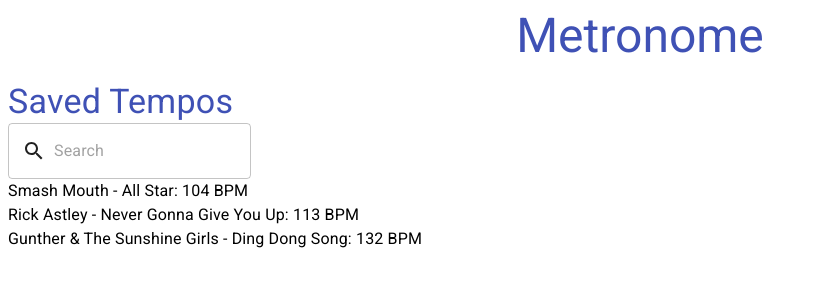
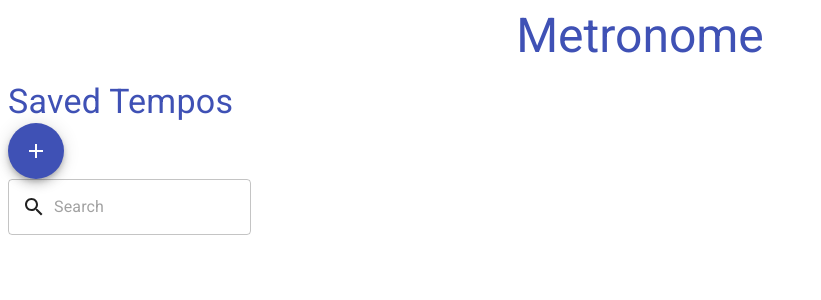
Before and after one commit to GarthCalkwood/metronome, a React (Create React App) app: page / in a window 1280 px wide. Shown: the top 300 px of the page, without its empty margins (0-821 px from the left). Built offline with nearby package versions, Linux system fonts and the light colour scheme.

Commit message:
Add save feature

```diff
--- a/src/App.js
+++ b/src/App.js
@@ -1,25 +1,37 @@
 import { useState } from 'react'
 import Search from './components/Search'
+import NewTempoForm from './components/NewTempoForm'
 import { Typography } from '@material-ui/core'
 
 const App = () => {
-  const [tempos, settempos] = useState([
-    {
-      name: "Smash Mouth - All Star",
-      tempo: 104
-    },
-    {
-      name: "Rick Astley - Never Gonna Give You Up",
-      tempo: 113
-    },
-    {
-      name: "Gunther & The Sunshine Girls - Ding Dong Song",
-      tempo: 132
-    }
-  ])
+  const [tempos, setTempos] = useState([])
   const [search, setSearch] = useState('')
+  const [newTempoFormOpen, setNewTempoFormOpen] = useState(false)
+  const [newTempo, setNewTempo] = useState(120)
+  const [newTempoName, setNewTempoName] = useState('')
 
   const handleSearch = event => setSearch(event.target.value)
+  const handleClick = () => setNewTempoFormOpen(true)
+  const handleClose = () => {
+    setNewTempoFormOpen(false)
+    setNewTempo(120)
+    setNewTempoName('')
+  }
+  const handleNewTempoName = event => setNewTempoName(event.target.value)
+  const handleNewTempoSlider = (event, newValue) => {
+    setNewTempo(newValue)
+  }
+  const handleNewTempoInput = (event) => {
+    setNewTempo(event.target.value)
+  }
+  const AddTempo = (event) => {
+    const newTempoObject = {
+      name: newTempoName,
+      tempo: newTempo,
+    }
+    setTempos(tempos.concat(newTempoObject))
+    handleClose()
+  }
 
   const filteredTempos = tempos.filter(
     tempo => tempo.name.toLowerCase().includes(search.toLowerCase())
@@ -35,14 +47,26 @@
       >
         Metronome
       </Typography>
-      <div>
       <Typography
         variant='h4'
         color='primary'
       >
         Saved Tempos
       </Typography>
+      <NewTempoForm
+        open={newTempoFormOpen}
+        onClick={handleClick}
+        onClose={handleClose}
+        value={newTempoName}
+        onChange={handleNewTempoName}
+        sliderValue={newTempo}
+        onSliderChange={handleNewTempoSlider}
+        onInputChange={handleNewTempoInput}
+        onSubmit={AddTempo}
+      />
       <Search value={search} onChange={handleSearch}/>
+
+      {/* TODO: Refactor this into its own component */}
       {filteredTempos.map(tempo =>
         <Typography
           variant='body1'
@@ -50,7 +74,7 @@
           {tempo.name}: {tempo.tempo} BPM
         </Typography>
       )}
-      </div>
+
     </div>
   );
 }
--- /dev/null
+++ b/src/components/NewTempoForm.js
@@ -0,0 +1,61 @@
+import React from 'react'
+import AddIcon from '@material-ui/icons/Add';
+import Fab from '@material-ui/core/Fab'
+import Button from '@material-ui/core/Button'
+import Dialog from '@material-ui/core/Dialog'
+import DialogTitle from '@material-ui/core/DialogTitle'
+import DialogContent from '@material-ui/core/DialogContent'
+import DialogActions from '@material-ui/core/DialogActions'
+import TextField from '@material-ui/core/TextField'
+import Slider from '@material-ui/core/Slider'
+import Typography from '@material-ui/core/Typography'
+import Grid from '@material-ui/core/Grid'
+import Input from '@material-ui/core/Input'
+
+const NewTempoForm = ({ open, onClick, onClose, value, onChange, sliderValue, onSliderChange, onInputChange, onSubmit }) => {
+  return (
+    <div>
+      <Fab
+        color="primary"
+        onClick={onClick}
+      >
+        <AddIcon />
+      </Fab>
+      <Dialog open={open} onClose={onClose}>
+        <DialogTitle>Add New Tempo</DialogTitle>
+        <DialogContent>
+          <TextField
+            value={value}
+            onChange={onChange}
+            placeholder="Name"
+          />
+          <Grid container spacing={2}>
+            <Grid item xs>
+              <Slider
+                max={300}
+                value={sliderValue}
+                onChange={onSliderChange}
+              />
+            </Grid>
+            <Grid item xs>
+              <Input
+                value={sliderValue}
+                onChange={onInputChange}
+              />
+            </Grid>
+            <Grid item>
+              <Typography>BPM</Typography>
+            </Grid>
+          </Grid>
+        </DialogContent>
+        <DialogActions>
+          <Button onClick={onClose}>Close</Button>
+          <Button onClick={onSubmit}>Add</Button>
+        </DialogActions>
+      </Dialog>
+
+    </div>
+  )
+}
+
+export default NewTempoForm
```
Lines whose indentation alone changed are shown as unchanged.
